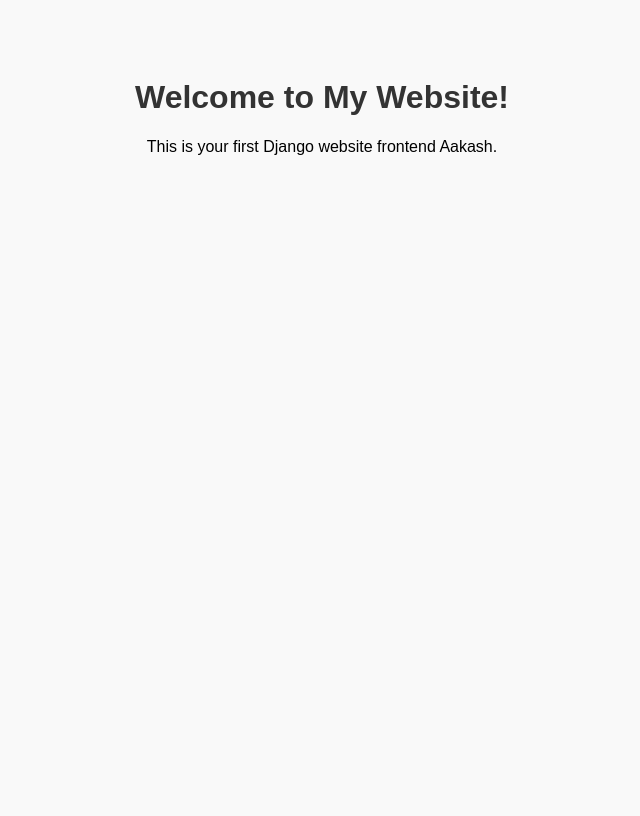
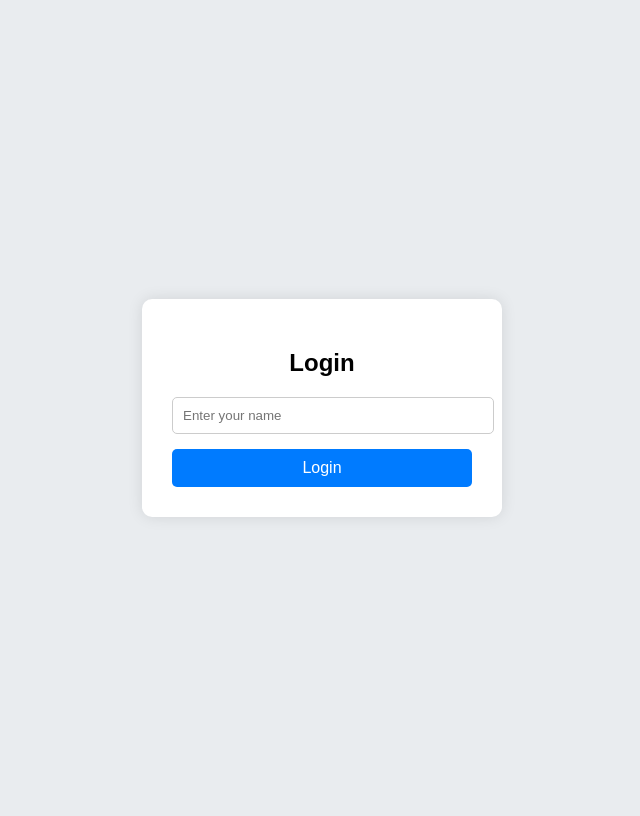
Before and after one commit to AAKASH22269796/django_projects, a Django app: page / in a window 1280 px wide. Shown: the whole page, without its empty margins (318-958 px from the left). Before the commit the page ends 155 px from the top, so only its background shows below. Run offline with Django 5.2, Linux system fonts and the light colour scheme.

Commit message:
login done

```diff
--- a/myapp/templates/myapp/home.html
+++ b/myapp/templates/myapp/home.html
@@ -1,4 +1,4 @@
-<!-- myapp/templates/myapp/home.html -->
+<!-- myapp/templates/myapp/home.html
 <!DOCTYPE html>
 <html lang="en">
 <head>
@@ -20,4 +20,79 @@
     <h1>Welcome to My Website!</h1>
     <p>This is your first Django website frontend Aakash.</p>
 </body>
+</html> -->
+<!DOCTYPE html>
+<html>
+<head>
+    <title>Login</title>
+    <style>
+        body {
+            font-family: Arial, sans-serif;
+            background-color: #e9ecef;
+            display: flex;
+            justify-content: center;
+            align-items: center;
+            height: 100vh;
+        }
+        #login-box, #welcome-box {
+            background: white;
+            padding: 30px;
+            border-radius: 10px;
+            box-shadow: 0 0 15px rgba(0,0,0,0.1);
+            width: 300px;
+            text-align: center;
+        }
+        input[type="text"] {
+            width: 100%;
+            padding: 10px;
+            margin-bottom: 15px;
+            border-radius: 5px;
+            border: 1px solid #ccc;
+        }
+        button {
+            width: 100%;
+            padding: 10px;
+            background-color: #007bff;
+            border: none;
+            color: white;
+            font-size: 16px;
+            border-radius: 5px;
+            cursor: pointer;
+        }
+        button:hover {
+            background-color: #0056b3;
+        }
+        #welcome-box {
+            display: none;
+        }
+    </style>
+</head>
+<body>
+
+<div id="login-box">
+    <h2>Login</h2>
+    <input type="text" id="username" placeholder="Enter your name" required>
+    <button onclick="showWelcome()">Login</button>
+</div>
+
+<div id="welcome-box">
+    <h2>Welcome to My Website!</h2>
+    <p id="message"></p>
+</div>
+
+<script>
+    function showWelcome() {
+        const name = document.getElementById("username").value.trim();
+        if (name !== "") {
+            document.getElementById("login-box").style.display = "none";
+            document.getElementById("welcome-box").style.display = "block";
+            document.getElementById("message").textContent =
+                `This is your first Django website frontend ${name}.`;
+        } else {
+            alert("Please enter your name.");
+        }
+    }
+</script>
+
+</body>
 </html>
```
